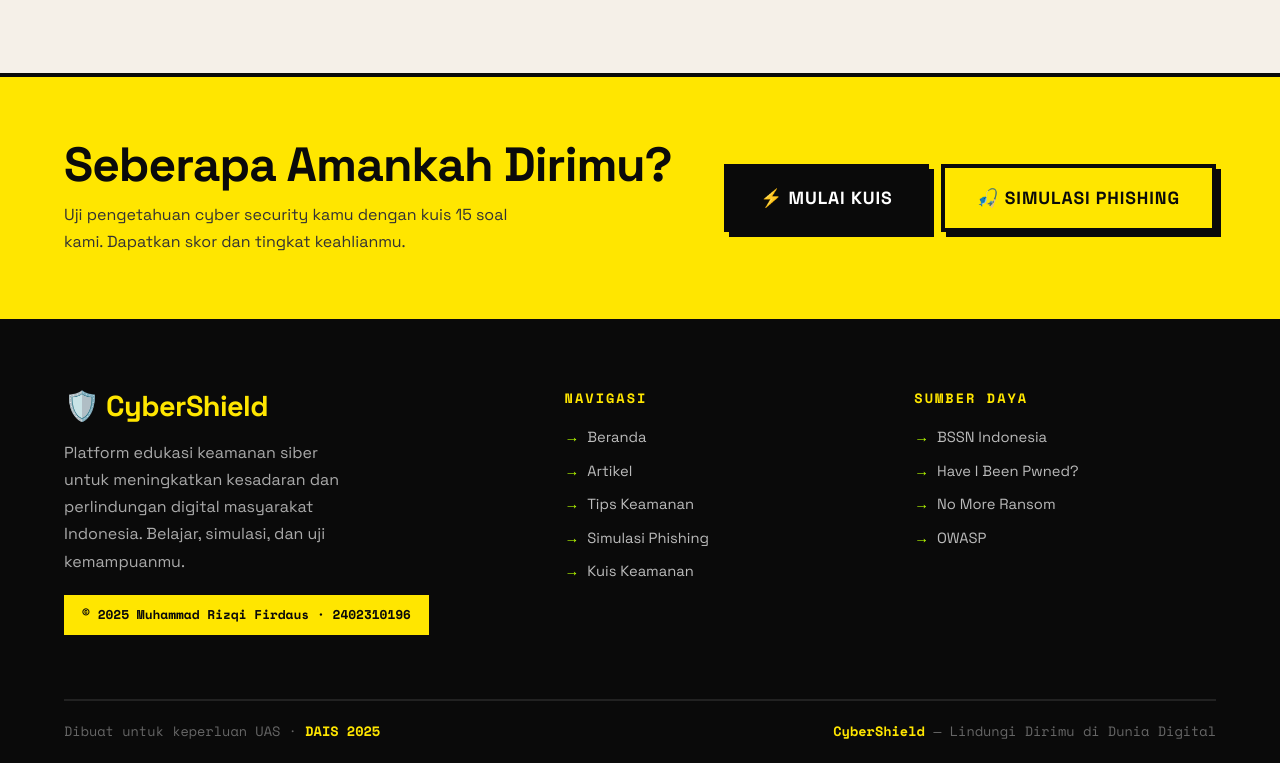
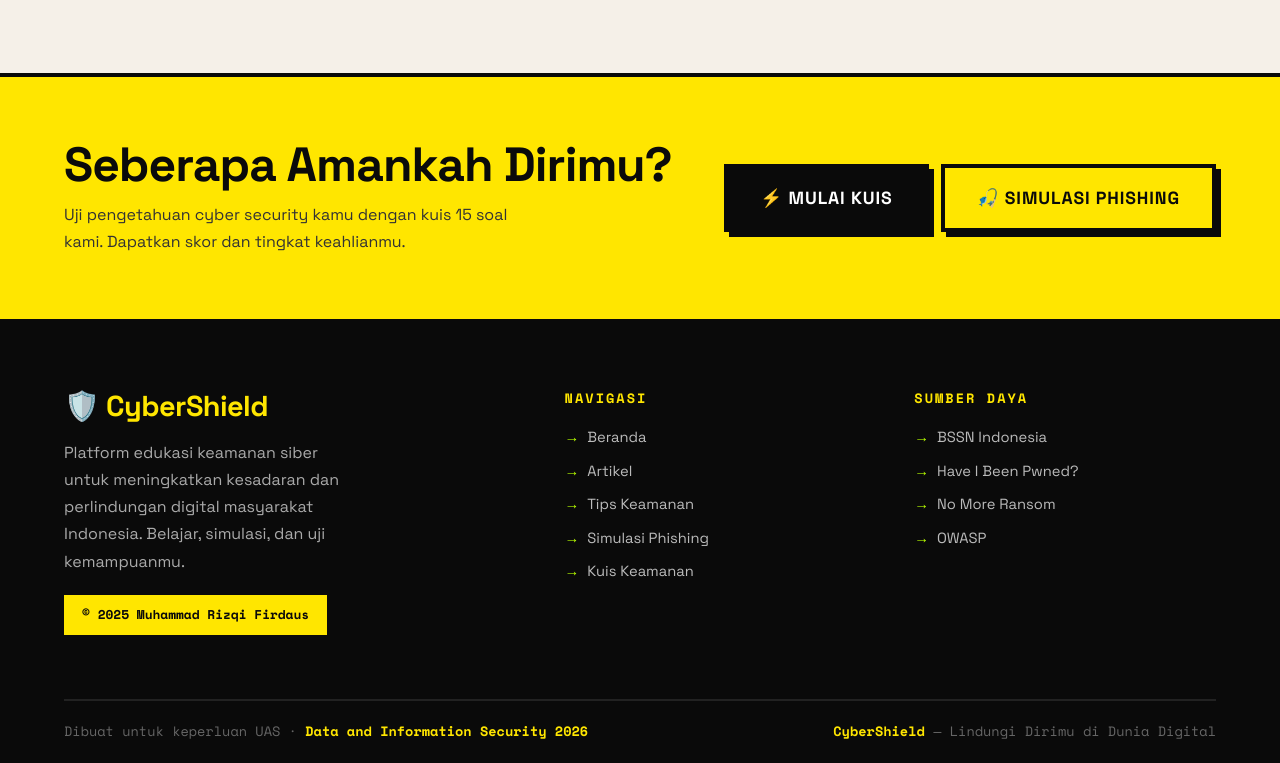
Before and after one commit to Fritzzzzzzzz/cybershield, a Next.js app in the folder cybershield/: page / in a window 1280 px wide. Shown: the part 2770-3533 px from the top of the page. Built offline with nearby package versions, Linux system fonts and the light colour scheme.

Commit message:
feat: add Footer component with site navigation and resource links

```diff
--- a/cybershield/components/Footer.js
+++ b/cybershield/components/Footer.js
@@ -13,7 +13,7 @@
               dan uji kemampuanmu.
             </p>
             <div className="footer-badge">
-              © 2025 Muhammad Rizqi Firdaus · 2402310196
+              © 2025 Muhammad Rizqi Firdaus
             </div>
           </div>
 
@@ -57,7 +57,7 @@
 
         <div className="footer-bottom">
           <p>
-            Dibuat untuk keperluan UAS · <span>DAIS 2025</span>
+            Dibuat untuk keperluan UAS · <span>Data and Information Security 2026</span>
           </p>
           <p>
             <span>CyberShield</span> — Lindungi Dirimu di Dunia Digital
```
